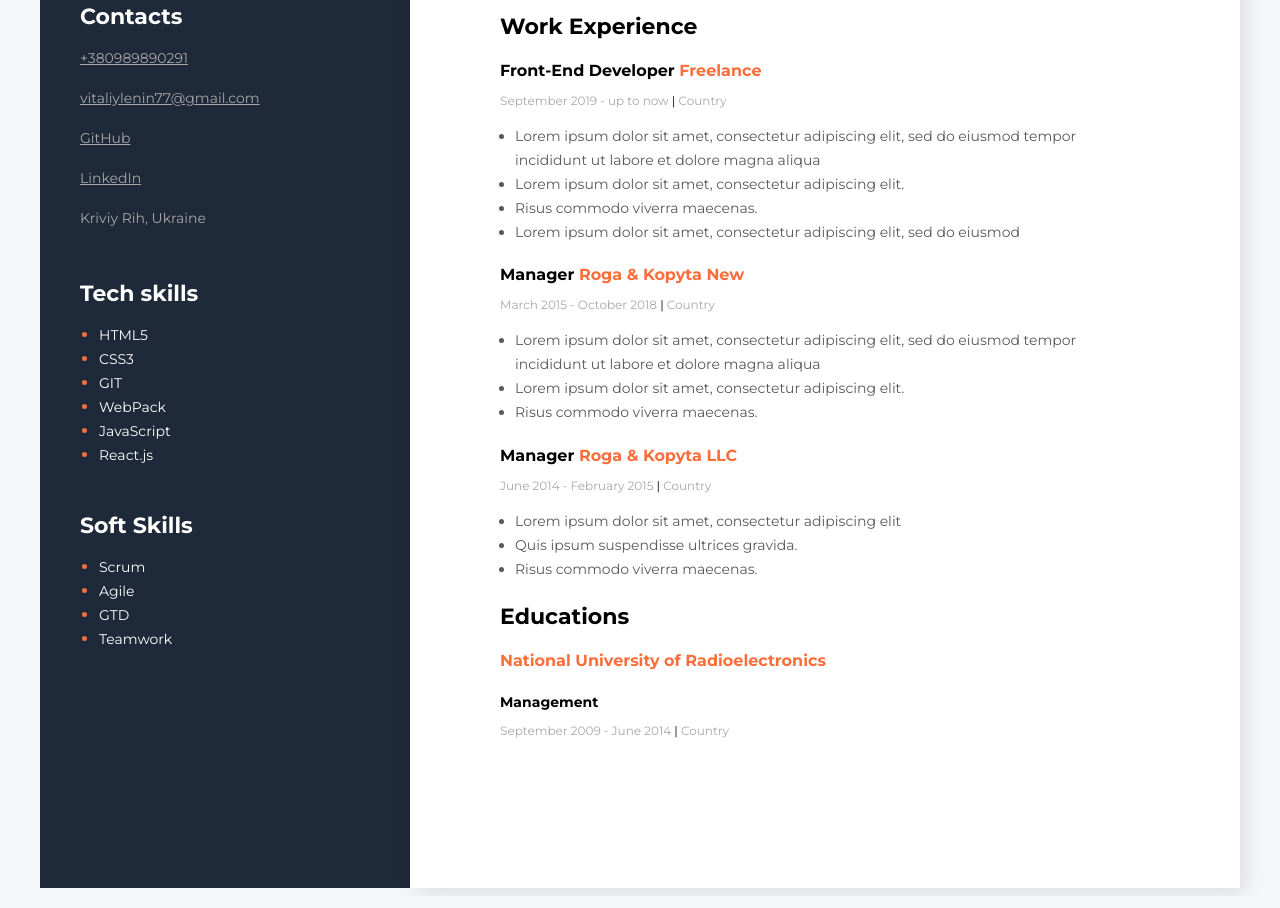
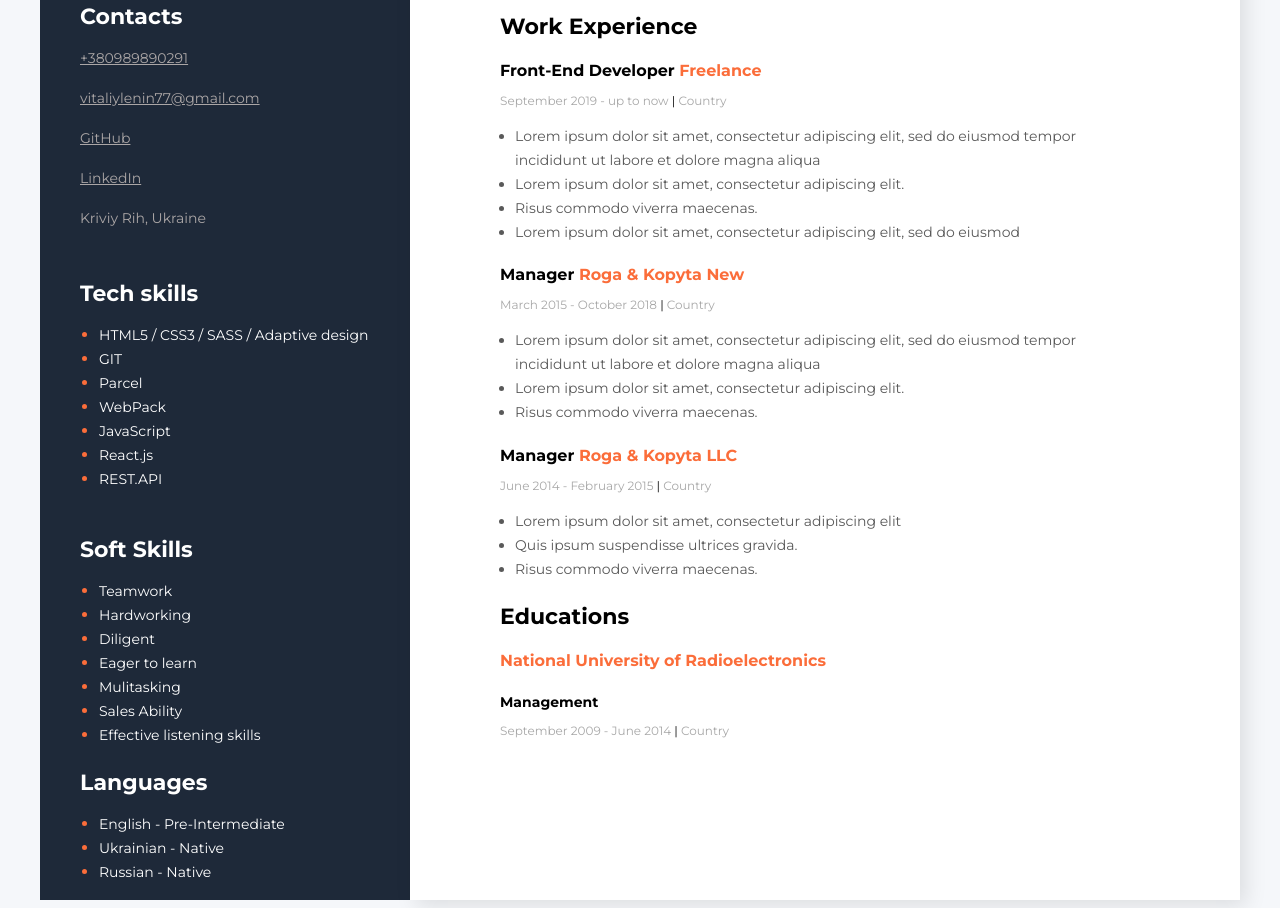
Before and after one commit to VitaliyLenin/Resume, a plain HTML site: page index.html in a window 1280 px wide. Shown: the part 597-1505 px from the top of the page. Drawn offline with nearby package versions, Linux system fonts and the light colour scheme.

Commit message:
Update sidebar

```diff
--- a/index.html
+++ b/index.html
@@ -137,12 +137,13 @@
             <div class="tech-skills">
                 <h3 class="sidebar-title">Tech skills</h3>
                 <ul class="tech-skills-list">
-                    <li class="tech-skills-items"><span class="tech-skills-text">HTML5</span> </li>
-                    <li class="tech-skills-items"><span class="tech-skills-text">CSS3</span> </li>
+                    <li class="tech-skills-items"><span class="tech-skills-text">HTML5 / CSS3 / SASS / Adaptive design</span> </li>
                     <li class="tech-skills-items"><span class="tech-skills-text">GIT</span> </li>
+                    <li class="tech-skills-items"><span class="tech-skills-text">Parcel</span> </li>
                     <li class="tech-skills-items"><span class="tech-skills-text">WebPack</span> </li>
                     <li class="tech-skills-items"><span class="tech-skills-text">JavaScript</span> </li>
                     <li class="tech-skills-items"><span class="tech-skills-text">React.js</span> </li>
+                    <li class="tech-skills-items"><span class="tech-skills-text">REST.API</span> </li>
                     <!-- <li class="tech-skills-items"><span class="tech-skills-text">Node.js</span> </li> -->
                 </ul>
             </div>
@@ -150,10 +151,23 @@
             <div class="soft-skills">
                 <h3 class="sidebar-title">Soft Skills</h3>
                 <ul class="soft-skills-list">
-                    <li class="soft-skills-item"> <span class="soft-skills-text">Scrum</span></li>
-                    <li class="soft-skills-item"> <span class="soft-skills-text">Agile</span></li>
-                    <li class="soft-skills-item"> <span class="soft-skills-text">GTD</span> </li>
-                    <li class="soft-skills-item"> <span class="soft-skills-text">Teamwork</span> </li>
+                    <li class="soft-skills-item"> <span class="soft-skills-text">Teamwork</span></li>
+                    <li class="soft-skills-item"> <span class="soft-skills-text">Hardworking</span></li>
+                    <li class="soft-skills-item"> <span class="soft-skills-text">Diligent</span> </li>
+                    <li class="soft-skills-item"> <span class="soft-skills-text">Eager to learn</span> </li>
+                    <li class="soft-skills-item"> <span class="soft-skills-text">Mulitasking</span> </li>
+                    <li class="soft-skills-item"> <span class="soft-skills-text">Sales Ability</span> </li>
+                    <li class="soft-skills-item"> <span class="soft-skills-text">Effective listening skills</span> </li>
+                </ul>
+            </div>
+
+            <div class="soft-skills">
+                <h3 class="sidebar-title">Languages</h3>
+                <ul class="soft-skills-list">
+                    <li class="soft-skills-item"> <span class="soft-skills-text">English - Pre-Intermediate</span></li>
+                    <li class="soft-skills-item"> <span class="soft-skills-text">Ukrainian - Native</span></li>
+                    <li class="soft-skills-item"> <span class="soft-skills-text">Russian - Native</span> </li>
+
                 </ul>
             </div>
         </aside>
```
